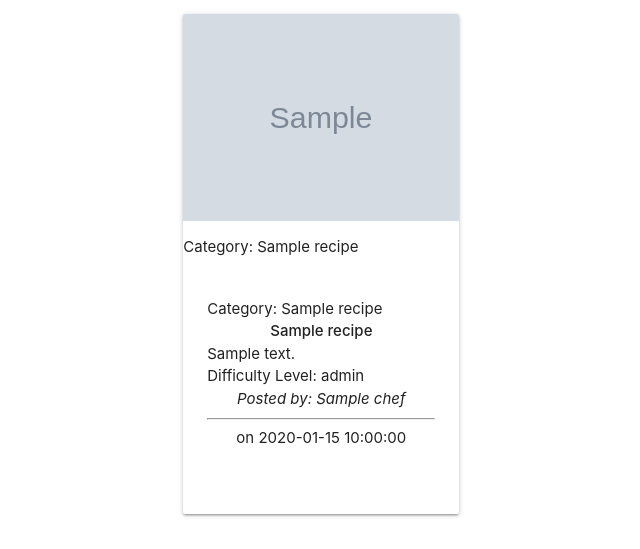
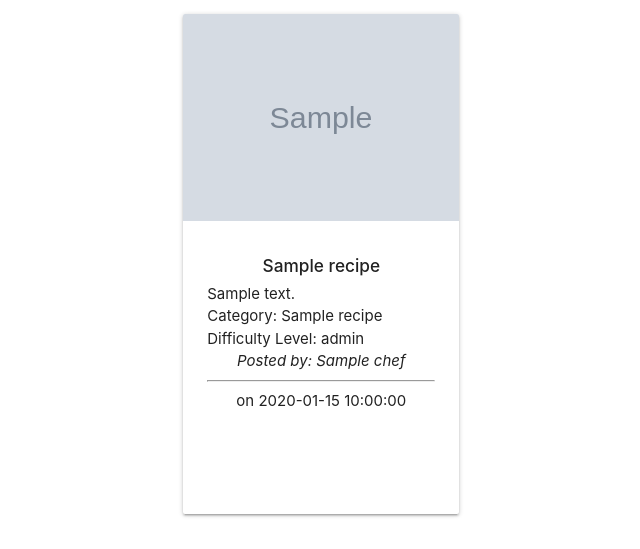
Before and after one commit to szilG/Salt-Papper, a Flask app: page / in a window 1280 px wide. Shown: the part 618-1167 px from the top of the page, without its empty margins (20-660 px from the left). Run offline with Flask 2, Linux system fonts and the light colour scheme; grey boxes marked "Sample" are stand-in pictures; a database or web service that is not in the repository returns one stand-in record (values such as "Sample title"); some libraries are stand-ins or nearby versions; some web fonts are replaced.

Commit message:
add truncate jinja filter

```diff
--- a/templates/index.html
+++ b/templates/index.html
@@ -60,12 +60,11 @@
       <div class="card large">
         <div class="card-image">
           <img class="recipe-img" src="{{ recipe.image }}" alt="{{ recipe.recipe_name }}">
+        </div>
+        <div class="card-content homepage-cards">
+          <h6 class="center-align"><strong>{{ recipe.recipe_name }}</strong></h6>
+          <p>{{ recipe.description | truncate(30, true) }}</p>
           <p>Category: {{ recipe.category_name }}</p>
-        </div>
-        <div class="card-content">
-          <p>Category: {{ recipe.category_name }}</p>
-          <p class="center-align"><strong>{{ recipe.recipe_name }}</strong></p>
-          <p>{{ recipe.description}}</p>
           <p>Difficulty Level: {{ recipe.difficulty_level }}</p>
           <p class="center-align"><em>Posted by: {{ recipe.chef }}</em></p>
           <hr>
```
